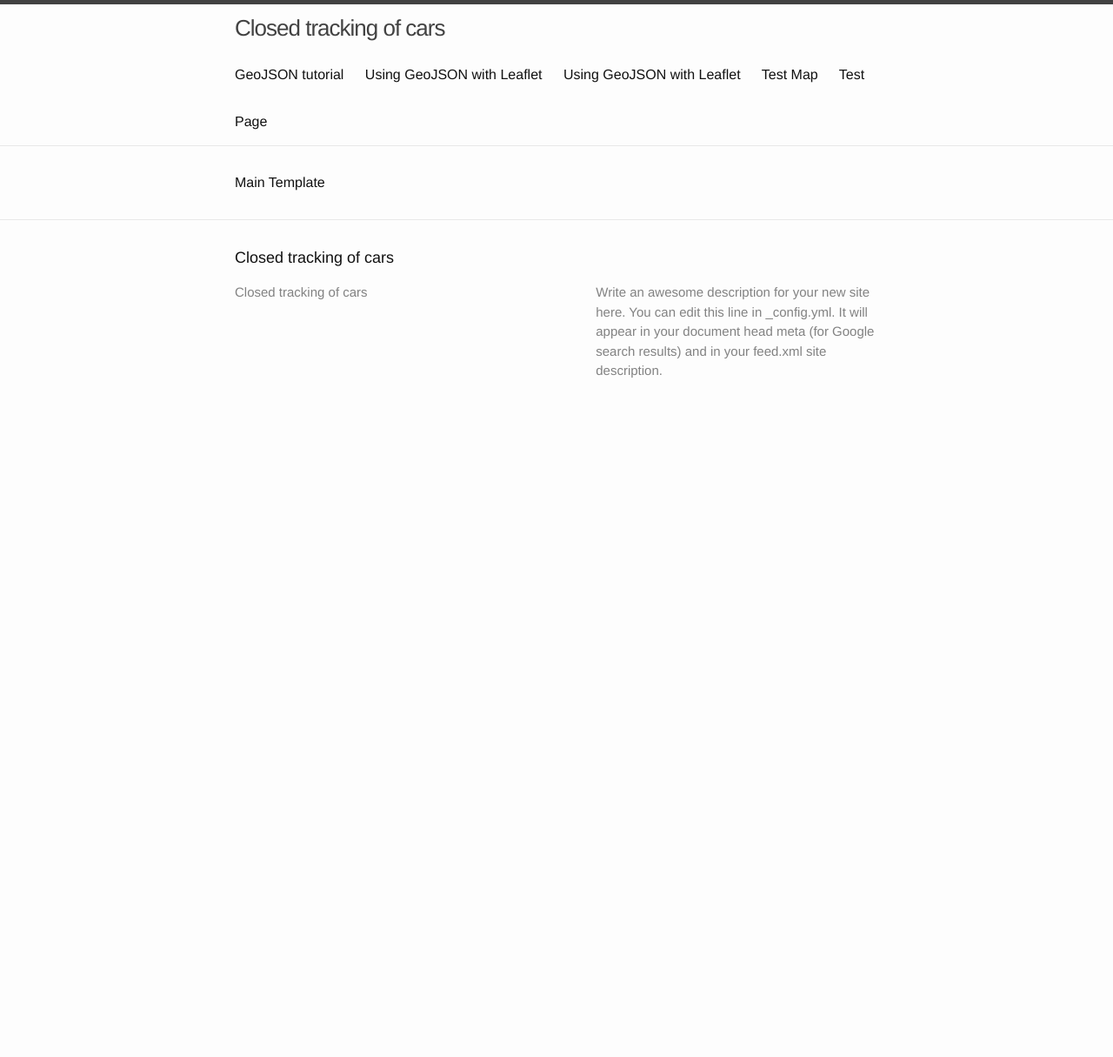
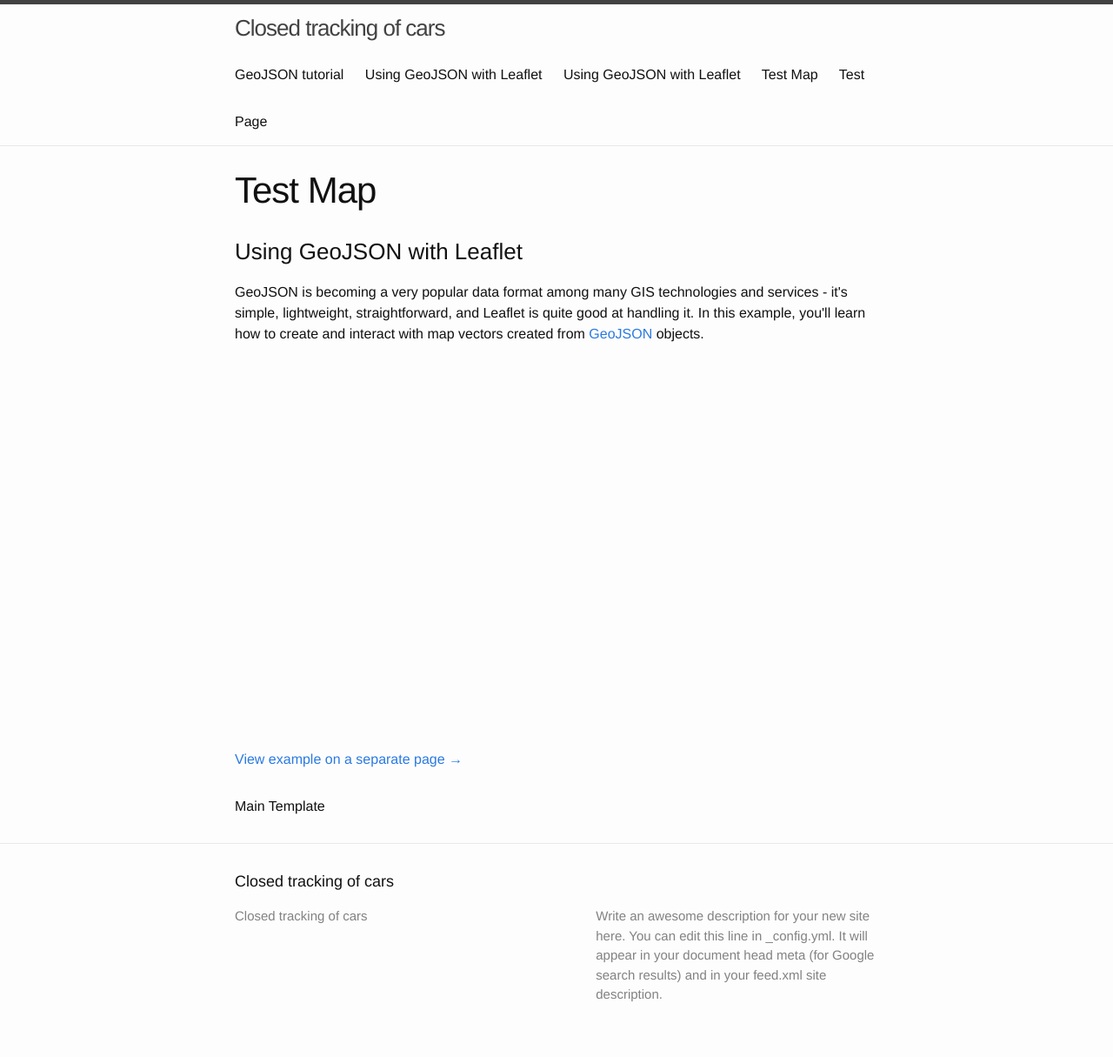
Before and after one commit to bopoh13/ctc-leaflet1, a Jekyll site: the page built from test_map.md, in a window 1280 px wide. Shown: the whole page at 87% size. Built offline with Jekyll 4.4.1, drawn with Linux system fonts in a browser that asks for light colours; before the commit the page ends 900 px from its top, so only the background shows below that.

Commit message:
Confirm the test map page

```diff
--- a/test_map.md
+++ b/test_map.md
@@ -1,7 +1,89 @@
 ---
+layout: page
 title: Test Map
-#permalink: /examples/geojson/
-#layout: redirected
+permalink: /map/
+robots: noindex, nofollow
+---
 
-#redirect_to: geojson/
----
+
+<h3>Using GeoJSON with Leaflet</h3>
+
+<p>GeoJSON is becoming a very popular data format among many GIS technologies and services - it's simple, lightweight, straightforward, and Leaflet is quite good at handling it. In this example, you'll learn how to create and interact with map vectors created from <a href="http://geojson.org/">GeoJSON</a> objects.</p>
+
+<div id="map" class="map" style="height: 450px"></div>
+
+<script src="sample-geojson.js"></script>
+<script>
+
+	var map = L.map('map').setView([39.74739, -105], 13);
+
+	L.tileLayer(MB_URL, {
+		attribution: MB_ATTR,
+		id: 'mapbox.light'
+	}).addTo(map);
+
+	var baseballIcon = L.icon({
+		iconUrl: 'baseball-marker.png',
+		iconSize: [32, 37],
+		iconAnchor: [16, 37],
+		popupAnchor: [0, -28]
+	});
+
+	function onEachFeature(feature, layer) {
+		var popupContent = "<p>I started out as a GeoJSON " +
+				feature.geometry.type + ", but now I'm a Leaflet vector!</p>";
+
+		if (feature.properties && feature.properties.popupContent) {
+			popupContent += feature.properties.popupContent;
+		}
+
+		layer.bindPopup(popupContent);
+	}
+
+	L.geoJson({features: [bicycleRental, campus]}, {
+
+		style: function (feature) {
+			return feature.properties && feature.properties.style;
+		},
+
+		onEachFeature: onEachFeature,
+
+		pointToLayer: function (feature, latlng) {
+			return L.circleMarker(latlng, {
+				radius: 8,
+				fillColor: "#ff7800",
+				color: "#000",
+				weight: 1,
+				opacity: 1,
+				fillOpacity: 0.8
+			});
+		}
+	}).addTo(map);
+
+	L.geoJson(freeBus, {
+
+		filter: function (feature, layer) {
+			if (feature.properties) {
+				// If the property "underConstruction" exists and is true, return false (don't render features under construction)
+				return feature.properties.underConstruction !== undefined ? !feature.properties.underConstruction : true;
+			}
+			return false;
+		},
+
+		onEachFeature: onEachFeature
+	}).addTo(map);
+
+	var coorsLayer = L.geoJson(null, {
+
+		pointToLayer: function (feature, latlng) {
+			return L.marker(latlng, {icon: baseballIcon});
+		},
+
+		onEachFeature: onEachFeature
+	}).addTo(map);
+
+	coorsLayer.addData(coorsField);
+
+</script>
+
+<p><a href="geojson-example.html">View example on a separate page &rarr;</a></p>
```
Also changed, not shown: examples/geojson/thumbnail.png (deleted).
